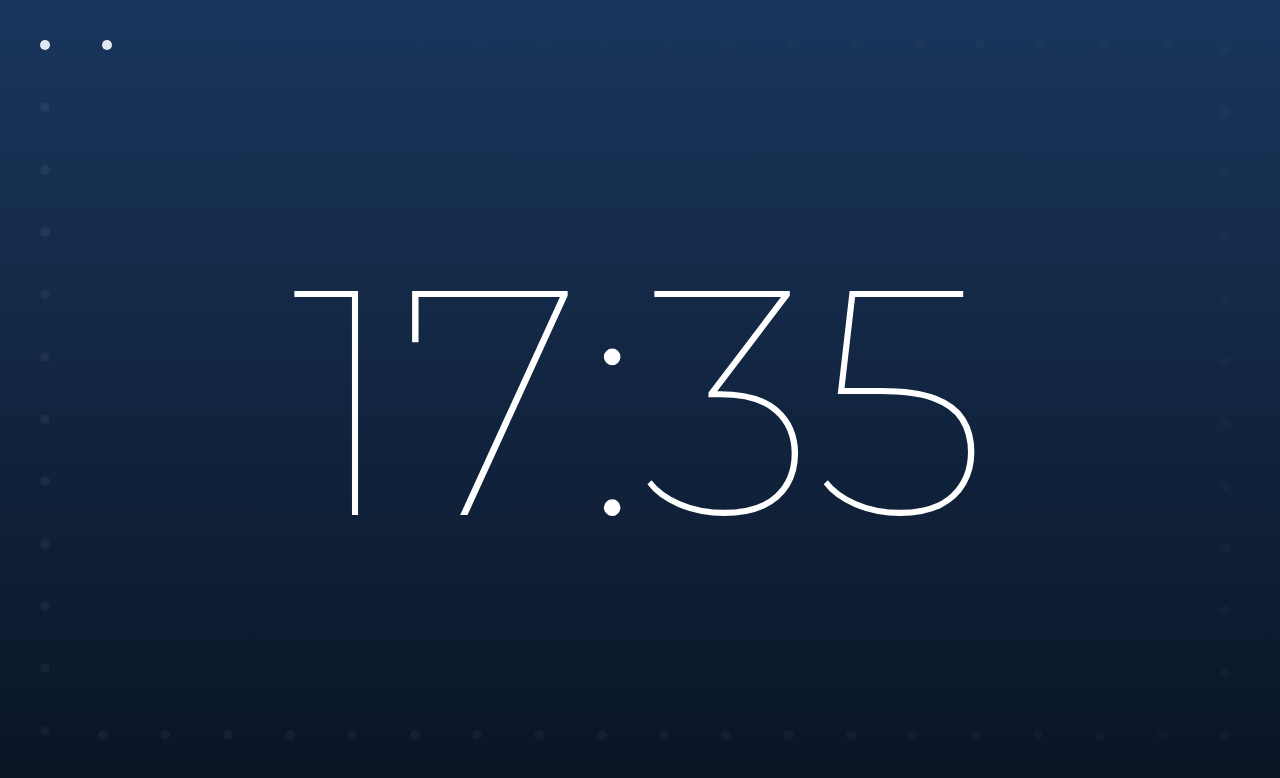
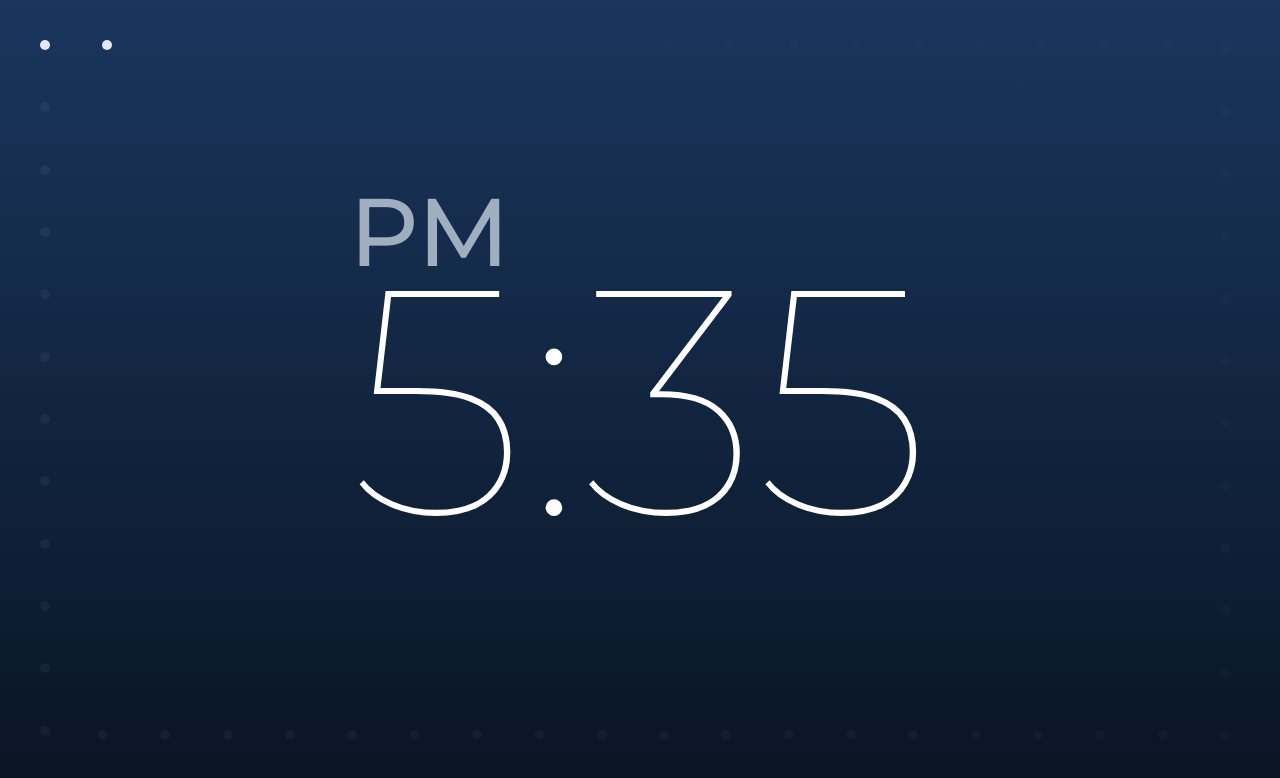
Before and after one commit to thefreymaster/time, a React (Vite) app: page / in a window 1280 px wide. Shown: the top 778 px of the page. Built offline with nearby package versions, Linux system fonts and the light colour scheme; a web font is replaced by a local one.

Commit message:
added ampm

```diff
--- a/package.json
+++ b/package.json
@@ -4,7 +4,7 @@
   "version": "0.0.0",
   "type": "module",
   "scripts": {
-    "dev": "vite",
+    "dev": "vite --host",
     "build": "tsc -b && vite build",
     "lint": "eslint .",
     "preview": "vite preview",
--- a/src/App.tsx
+++ b/src/App.tsx
@@ -108,6 +108,8 @@ function App() {
     return `linear-gradient(black, ${theme.colors.gray["900"]})`;
   };
 
+  const ampm = hour >= 12 ? "PM" : "AM";
+
   return (
     <Box
       width="100vw"
@@ -128,14 +130,22 @@ function App() {
         color="white"
         display="flex"
       >
-        {hour}
+        {hour > 12 ? hour - 12 : hour}
         <Box
           transition="opacity 250ms ease-in-out"
           opacity={second % 2 ? 1 : 0}
         >
           :
         </Box>
-        {minute}
+        {minute < 10 ? `0${minute}` : minute}
+        <Box
+          color="gray.400"
+          fontWeight="medium"
+          position="absolute"
+          fontSize="8xl"
+        >
+          {ampm}
+        </Box>
       </Text>
     </Box>
   );
--- a/src/main.tsx
+++ b/src/main.tsx
@@ -11,7 +11,7 @@ import { ChakraProvider } from "@chakra-ui/react";
 
 const [html] = document.getElementsByTagName("html");
 
-html.style.backgroundColor = "#000";
+html.style.backgroundColor = "#fff";
 
 createRoot(document.getElementById("root")!).render(
   <StrictMode>
```
